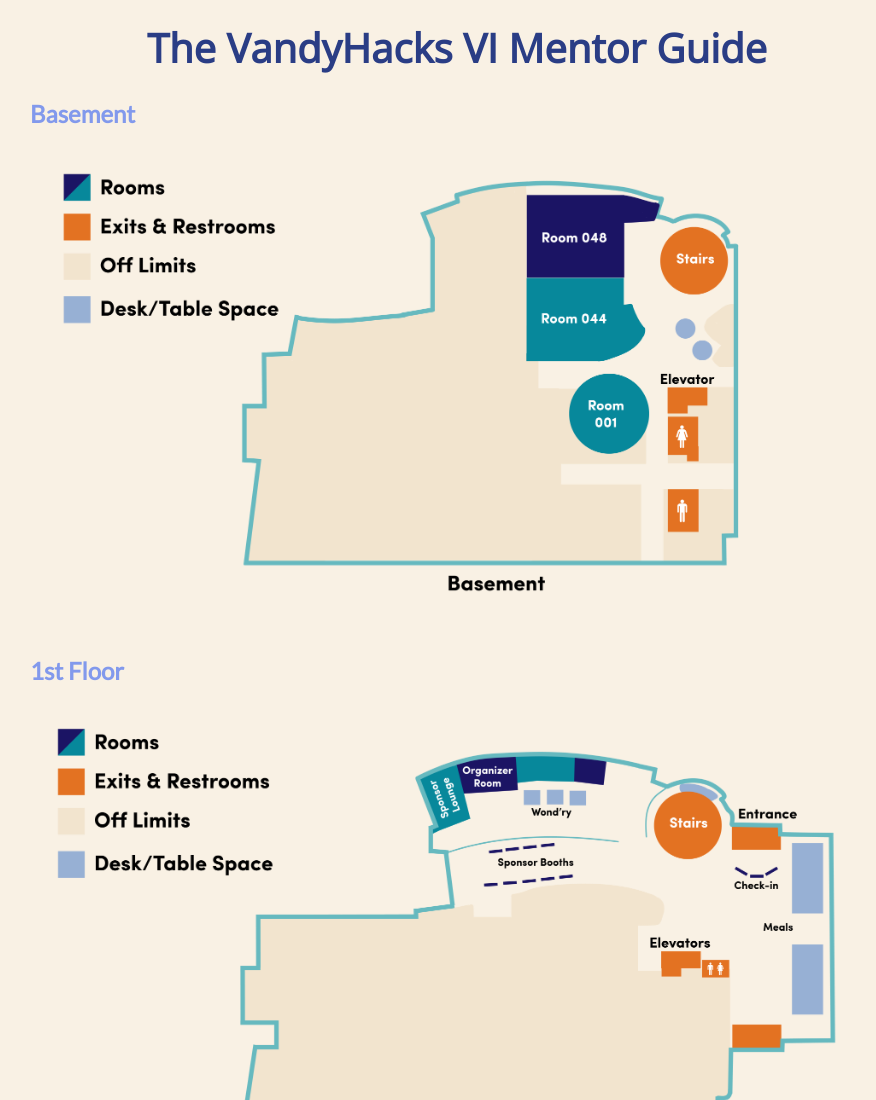
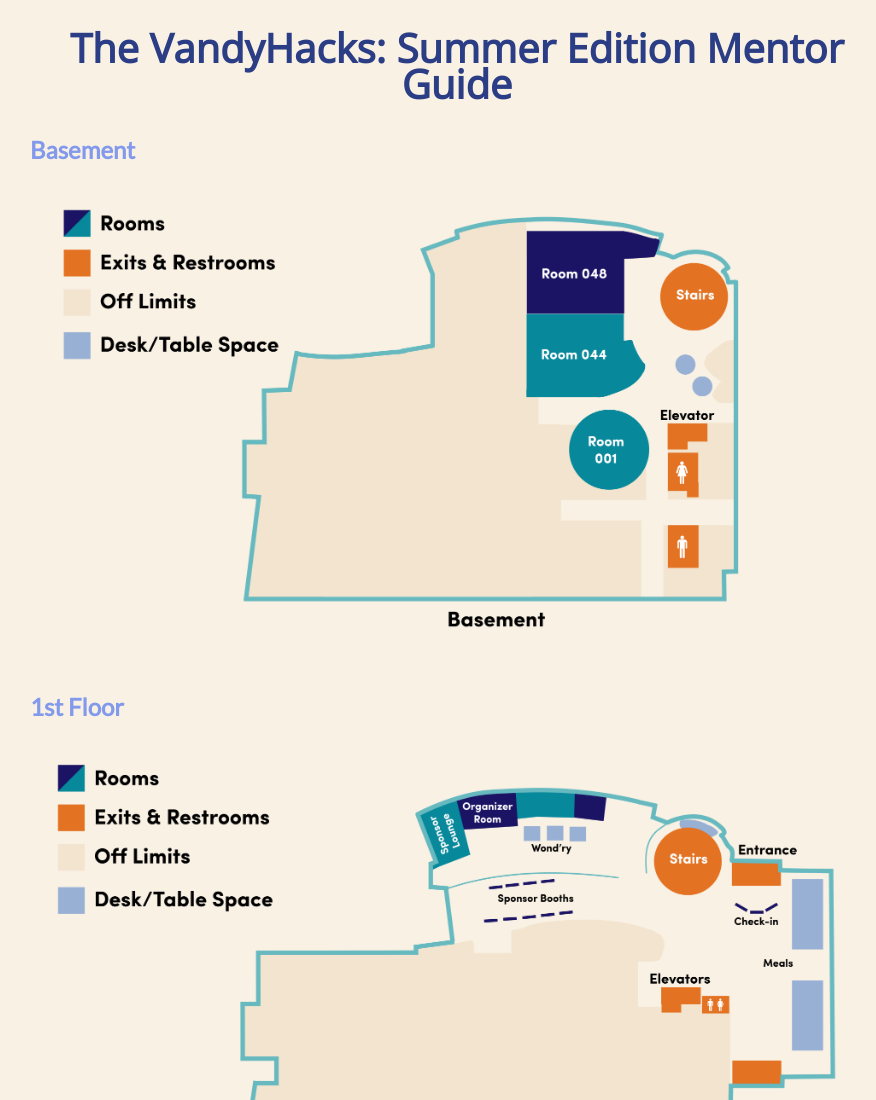
Before and after one commit to VandyHacks/vh-guide-pipeline, a React app: page mentor/index.html in a window 1280 px wide. Shown: the top 1100 px of the page, without its empty margins (183-1059 px from the left). Built offline with nearby package versions, Linux system fonts and the light colour scheme; files whose address does not match are found by name.

Commit message:
Update index.html

```diff
--- a/mentor/index.html
+++ b/mentor/index.html
@@ -8,7 +8,7 @@
 </head>
 
 <body>
-    <h1 class='title'>The VandyHacks VI Mentor Guide</h1>
+    <h1 class='title'>The VandyHacks: Summer Edition Mentor Guide</h1>
     <div id="content"></div>
     <script src='./js/main.js'></script>
 </body>
```
